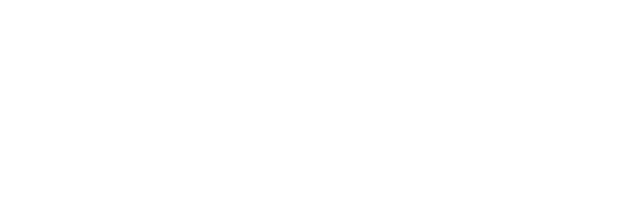
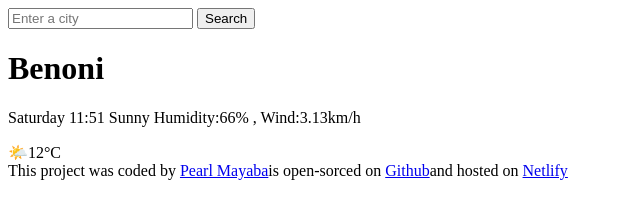
Before and after one commit to Pearl-Mayaba/My-Weather-Forecast, a plain HTML site: page index.html in a window 1280 px wide. Shown: the whole page, without its empty margins (0-640 px from the left). Drawn offline with Linux system fonts and the light colour scheme.

Commit message:
Basic index html

```diff
--- a/index.html
+++ b/index.html
@@ -5,5 +5,35 @@
     <meta name="viewport" content="width=device-width, initial-scale=1.0" />
     <title>Weather Forecast</title>
   </head>
-  <body></body>
+  <body>
+    <div class="Weather-app">
+      <header>
+        <form>
+          <input type="Search" placeholder="Enter a city" required />
+          <input type="Submit" value="Search" />
+        </form>
+      </header>
+      <div>
+        <main>
+          <h1>Benoni</h1>
+          <p>Saturday 11:51 Sunny Humidity:66% , Wind:3.13km/h</p>
+
+          <div>🌤️12&deg;C</div>
+        </main>
+      </div>
+    </div>
+    <footer>
+      This project was coded by
+      <a href="https://github.com/Pearl-Mayaba" target="_blank">Pearl Mayaba</a
+      >is open-sorced on
+      <a
+        href="https://github.com/Pearl-Mayaba/My-Weather-Forecast"
+        target="_blank"
+        >Github</a
+      >and hosted on
+      <a href="https://pearlsweatherapp.netlify.app/" target="_blank"
+        >Netlify</a
+      >
+    </footer>
+  </body>
 </html>
```
